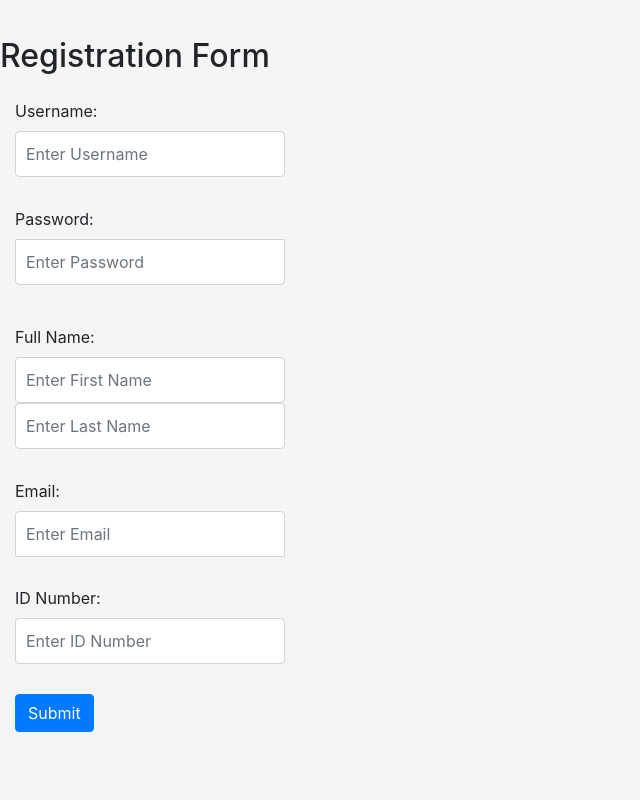
After one commit to go-mer/CS123, a Django app: page /events/register in a window 1280 px wide. The commit adds this page. Shown: the whole page, without its empty margins (0-640 px from the left). Run offline with Django 3.2, Linux system fonts and the light colour scheme; some libraries are stand-ins or nearby versions.

Commit message:
Add files via upload

```diff
--- a/mysite/events/templates/base.html
+++ b/mysite/events/templates/base.html
@@ -42,6 +42,9 @@
           <li class="nav-item">
             <a class ="nav-link" href="{% url 'Login'%}">Login</a>
           </li>
+		  <li class="nav-item">
+            <a class ="nav-link" href="{% url 'Register'%}">Register</a>
+          </li>
         </ul>
         <form class="form-inline my-2 my-lg-0">
           <input class="form-control mr-sm-2" type="text" placeholder="Search" aria-label="Search">
--- /dev/null
+++ b/mysite/events/templates/events/register.html
@@ -0,0 +1,45 @@
+{% load static %}
+<!doctype html>
+<html lang="en">
+  <head>
+    <meta charset="utf-8">
+    <meta name="viewport" content="width=device-width, initial-scale=1">
+	<meta name="description" content="">
+    <meta name="author" content="">
+    <title>Register</title>
+    <!-- Bootstrap core CSS -->
+    <link href="{% static 'css/bootstrap.min.css' %}" rel="stylesheet">
+    <!-- Custom styles for this template -->
+    <link href="{% static 'css/signin.css' %}" rel="stylesheet">
+  </head>
+
+  <body>
+	<form class="form-group">
+		<h2>Registration Form</h2>
+		<div class="form-signin">
+			<label for="user">Username:</label>
+			<input type="username" class="form-control" id="user" placeholder="Enter Username" name="username" required>
+		</div>
+		<div class="form-signin">
+			<label for="pwd">Password:</label>
+			<input type="password" class="form-control" id="pwd" placeholder="Enter Password" name="pwd" required>
+		</div>
+		<div class="form-signin">
+			<label for="first">Full Name:</label>
+			<input type="firstname" class="form-control" id="first" placeholder="Enter First Name" name="first" required>
+			<input type="lastname" class="form-control" id="last" placeholder="Enter Last Name" name="last" required>
+		</div>
+		<div class="form-signin">
+			<label for="email">Email:</label>
+			<input type="email" class="form-control" id="email" placeholder="Enter Email" name="email" required>
+		</div>
+		<div class="form-signin">
+			<label for="id">ID Number:</label>
+			<input type="idnumber" class="form-control" id="id" placeholder="Enter ID Number" name="id" required>
+		</div>
+		<div class="form-signin">
+			<button type="submit" class="btn btn-primary">Submit</button>
+		</div>
+	</form>
+  </body>
+</html>
--- a/mysite/events/urls.py
+++ b/mysite/events/urls.py
@@ -10,4 +10,5 @@ urlpatterns = [
     path('myOrgs/', views.myorgs, name='MyOrgs'),
 	path('myOrgs/eventSched/', views.EventFormView, name='EventSched'),
 	path('login', views.login, name='Login'),
+	path('register', views.register, name='Register'),
 ]
--- a/mysite/events/views.py
+++ b/mysite/events/views.py
@@ -11,6 +11,9 @@ from .tables import OrgTable
 
 def login(request):
     return render(request, 'events/login.html',)
+
+def register(request):
+    return render(request, 'events/register.html',)
 
 def homepage(request):
     return render(request, 'events/homepage.html',)
```
